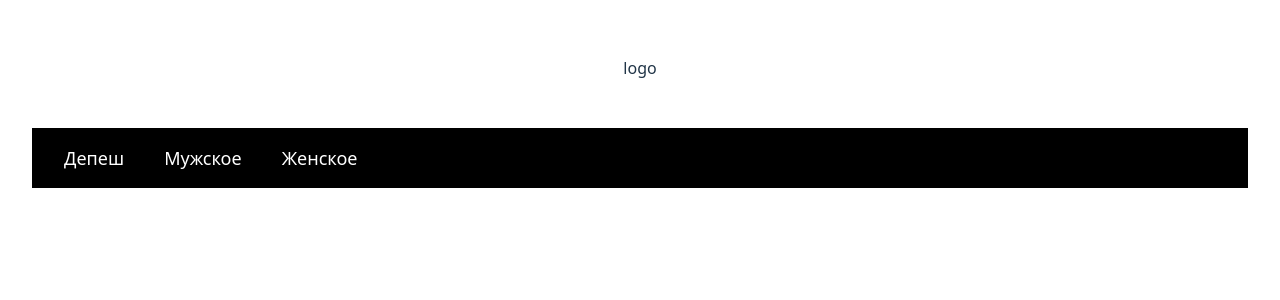
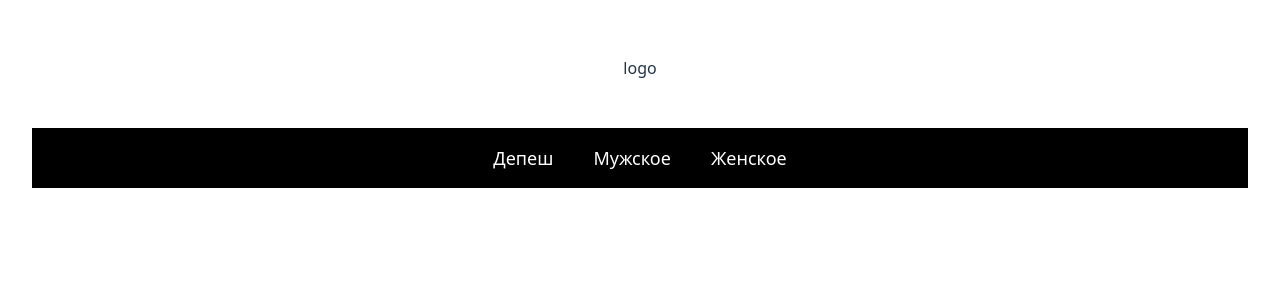
Before and after one commit to grigorisem/Shop, a React (Vite) app: page / in a window 1280 px wide. Shown: the top 300 px of the page. Built offline with nearby package versions, Linux system fonts and the light colour scheme.

Commit message:
some fixes

```diff
--- a/src/App.tsx
+++ b/src/App.tsx
@@ -1,6 +1,6 @@
 import { useState } from 'react'
 import './App.css'
-import { Header } from './components/header'
+import { Header } from './components/Header'
 function App() {
 
   return (
--- a/src/components/Navbar.tsx
+++ b/src/components/Navbar.tsx
@@ -1,4 +1,4 @@
-import React, { useState } from 'react';
+import { useState } from 'react'
 
 type NavItem = 'Депеш' | 'Мужское' | 'Женское' | null;
 
@@ -14,7 +14,7 @@ export const Navbar = () => {
   return (
     <div className="relative">
       <nav
-        className="flex space-x-10 px-8 py-4 bg-black text-white text-lg relative z-20"
+        className="flex space-x-10 px-8 py-4 bg-black text-white text-lg relative z-20 justify-center"
         onMouseDownCapture={() => setActiveItem(null)}
       >
         {(['Депеш', 'Мужское', 'Женское'] as Exclude<NavItem, null>[]).map((item) => (
@@ -30,7 +30,7 @@ export const Navbar = () => {
 
       {activeItem && (
         <div
-          className="absolute left-0 top-full w-full bg-white h-[300px] shadow-xl z-10"
+          className="absolute left-0 top-full w-full bg-white h-[250px] shadow-xl z-10"
           onMouseLeave={() => setActiveItem(null)}
         >
           <div className="flex justify-center items-start h-full pt-12">
--- a/src/index.css
+++ b/src/index.css
@@ -1,7 +1,22 @@
 @import "tailwindcss";
+body {
+  width: 100%;
+  margin: 0;
+  padding: 0;
+}
 #root {
   width: 100%;
-};
+  max-width: 100%;
+  margin: 0;
+  padding: 0;
+}
+.header {
+  width: 100%;
+}
+
+.navbar {
+  align-items: center;
+}
 :root {
   font-family: system-ui, Avenir, Helvetica, Arial, sans-serif;
   line-height: 1.5;
```
